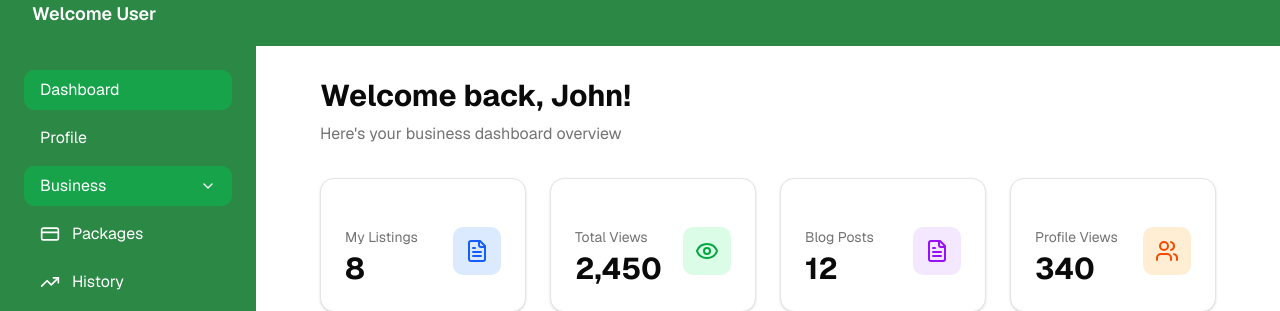
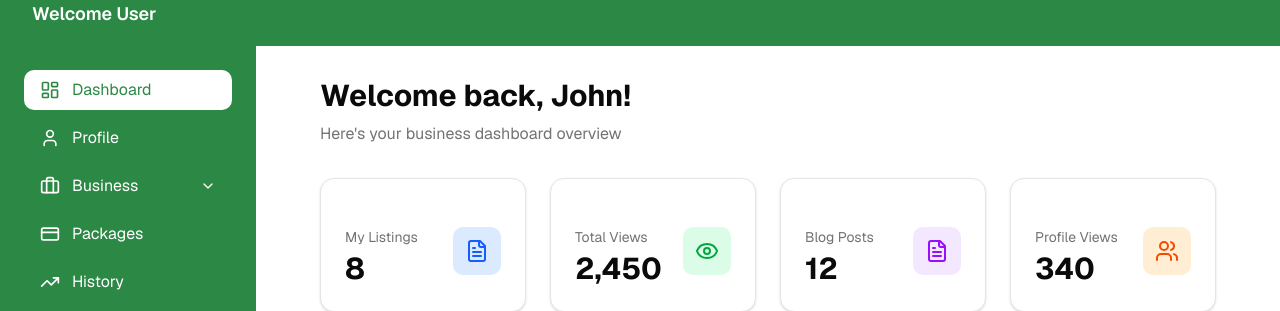
Before and after one commit to careerbuilder24/business-club, a Next.js app: page /dashboard in a window 1280 px wide. Shown: the part 160-471 px from the top of the page. Built offline with nearby package versions, Linux system fonts and the light colour scheme.

Commit message:
icon fix

```diff
--- a/app/dashboard/page.tsx
+++ b/app/dashboard/page.tsx
@@ -607,6 +607,9 @@ import {
   AlertCircle,
   ChevronDown,
   CreditCard,
+  LayoutDashboard,
+  User,
+  Briefcase,
 } from "lucide-react";
 import { AnimatePresence, motion } from "framer-motion";
 
@@ -717,25 +720,27 @@ export default function DashboardPage() {
 
                     <button
                       onClick={() => handleMenuClick("dashboard")}
-                      className={`w-full text-left px-4 py-2 bg-[#16A34A] rounded-lg flex items-center justify-between transition-colors ${
-                        businessDropdownOpen
-                          ? "bg-[#16A34A]"
-                          : "hover:bg-[#37A856]"
+                      className={`w-full flex items-center gap-3 text-left px-4 py-2 rounded-lg transition-colors ${
+                        currentPage === "dashboard"
+                          ? "bg-white text-[#2C8845]"
+                          : "hover:bg-[#37A856] text-white"
                       }`}
                     >
-                      Dashboard
+                      <LayoutDashboard size={20} />
+                      <span>Dashboard</span>
                     </button>
 
                     {/* Profile */}
                     <button
                       onClick={() => handleMenuClick("profile")}
-                      className={`w-full text-left px-4 py-2 rounded-lg transition-colors ${
+                      className={`w-full flex items-center gap-3 text-left px-4 py-2 rounded-lg transition-colors ${
                         currentPage === "profile"
                           ? "bg-white text-[#2C8845]"
                           : "hover:bg-[#37A856] text-white"
                       }`}
                     >
-                      Profile
+                      <User size={20} />
+                      <span>Profile</span>
                     </button>
 
                     {/* Business (User Only) */}
@@ -743,13 +748,16 @@ export default function DashboardPage() {
                       <div>
                         <button
                           onClick={handleBusinessClick}
-                          className={`w-full text-left px-4 py-2 bg-[#16A34A] rounded-lg flex items-center justify-between transition-colors ${
+                          className={`w-full flex items-center justify-between px-4 py-2 rounded-lg transition-colors ${
                             businessDropdownOpen
                               ? "bg-[#16A34A]"
                               : "hover:bg-[#37A856]"
                           }`}
                         >
-                          <span>Business</span>
+                          <div className="flex items-center gap-3">
+                            <Briefcase size={20} />
+                            <span>Business</span>
+                          </div>
                           <ChevronDown
                             size={16}
                             className={`transition-transform ${
```
